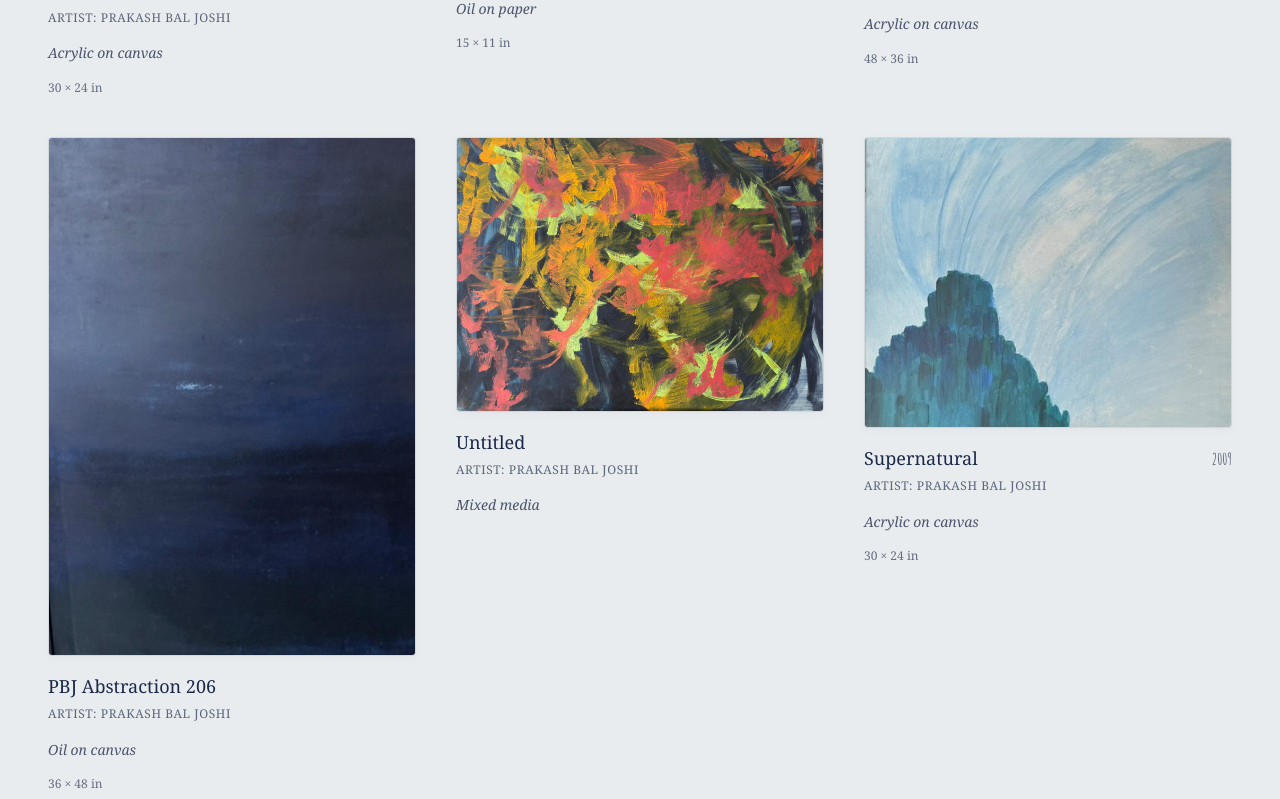
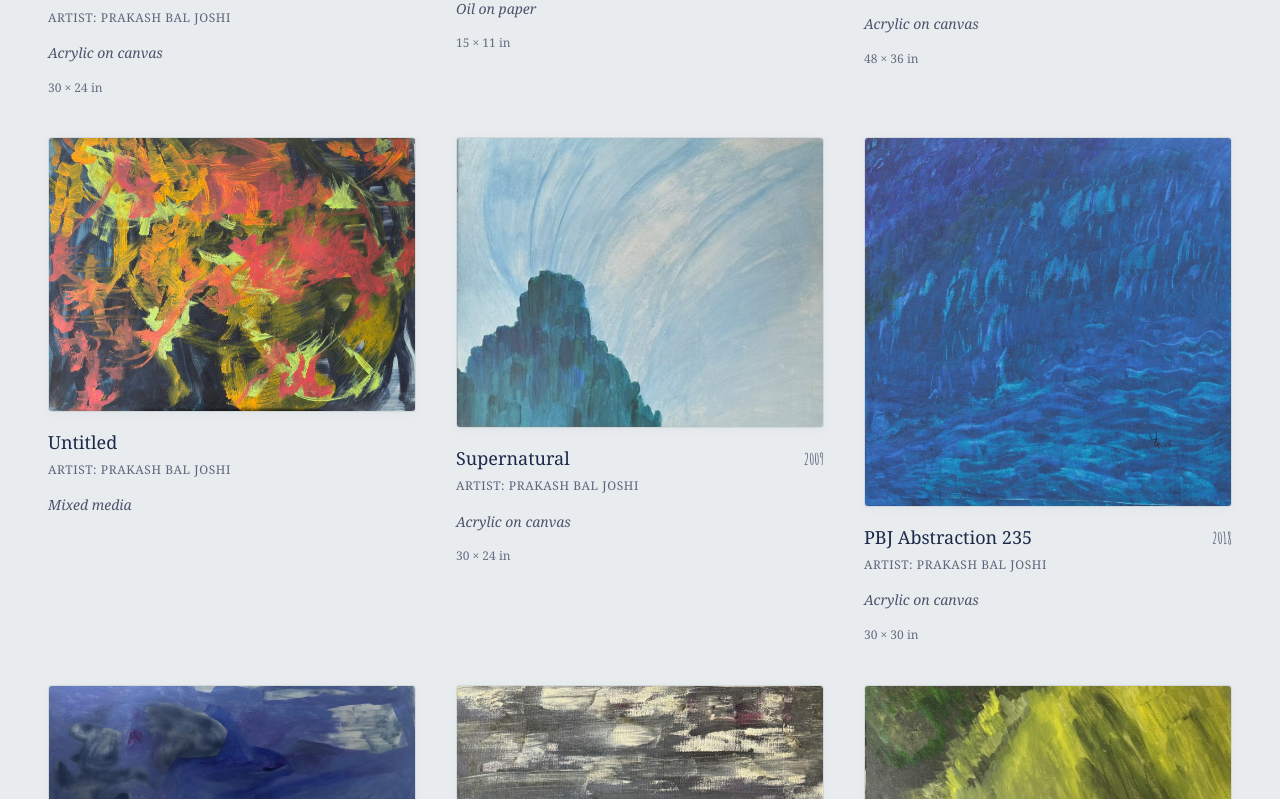
Before and after one commit to gohypemedia-dev/pbj-website, a Next.js app: page /works in a window 1280 px wide. Shown: the part 2941-3740 px from the top of the page. Built offline with nearby package versions, Linux system fonts and the light colour scheme.

Commit message:
feat: add dedicated works dataset for artworks page

```diff
--- a/app/works/worksData.js
+++ b/app/works/worksData.js
@@ -1,5 +1,5 @@
 // Dedicated Works Dataset for /works
-// 22 original paintings by Prakash Bal Joshi in catalogue order
+// 21 original paintings by Prakash Bal Joshi in catalogue order (PBJ Abstraction 206 removed)
 // Preserves originalCaption and metadata internally without displaying editorial notes.
 
 export const WORKS_SERIES_DESCRIPTIONS = {
@@ -221,20 +221,6 @@ export const worksArtworksData = [
     originalCaption: 'pbjabstraction 191 48"x36" acrylic on canvas Prakash Bal Joshi 2011'
   },
   {
-    id: "pbj-abstraction-206",
-    title: "PBJ Abstraction 206",
-    artist: "Prakash Bal Joshi",
-    medium: "Oil on canvas",
-    dimensions: "36 × 48 in",
-    year: null,
-    internalYearNotes: "Source states 20013; needs confirmation. Omitted from public display.",
-    series: "Abstraction",
-    image: "/artworks/pbj/pbj-abstraction-206.jpg",
-    width: 1377,
-    height: 1945,
-    originalCaption: 'pbjabstaction 206 36"x48" oil on canvas Prakash Bal Joshi 20013'
-  },
-  {
     id: "untitled-mixed-media",
     title: "Untitled",
     artist: "Prakash Bal Joshi",
```
